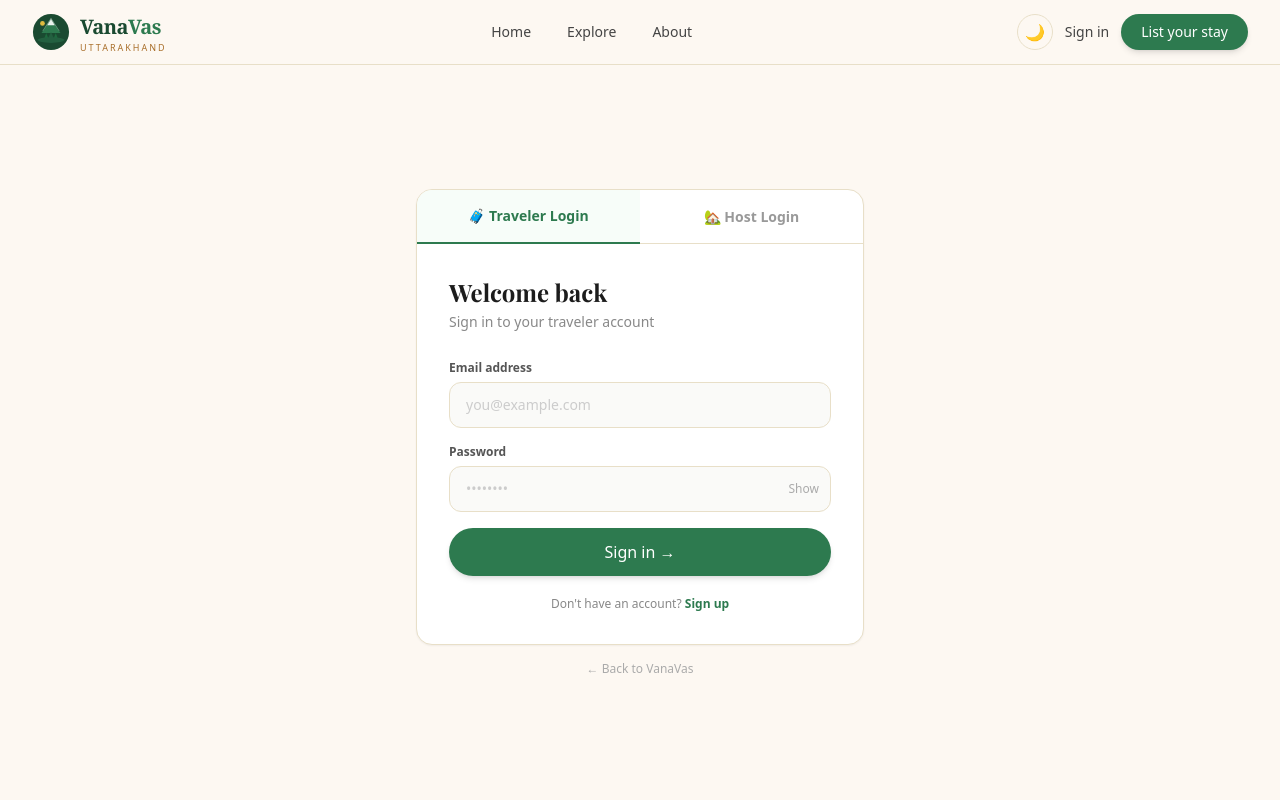
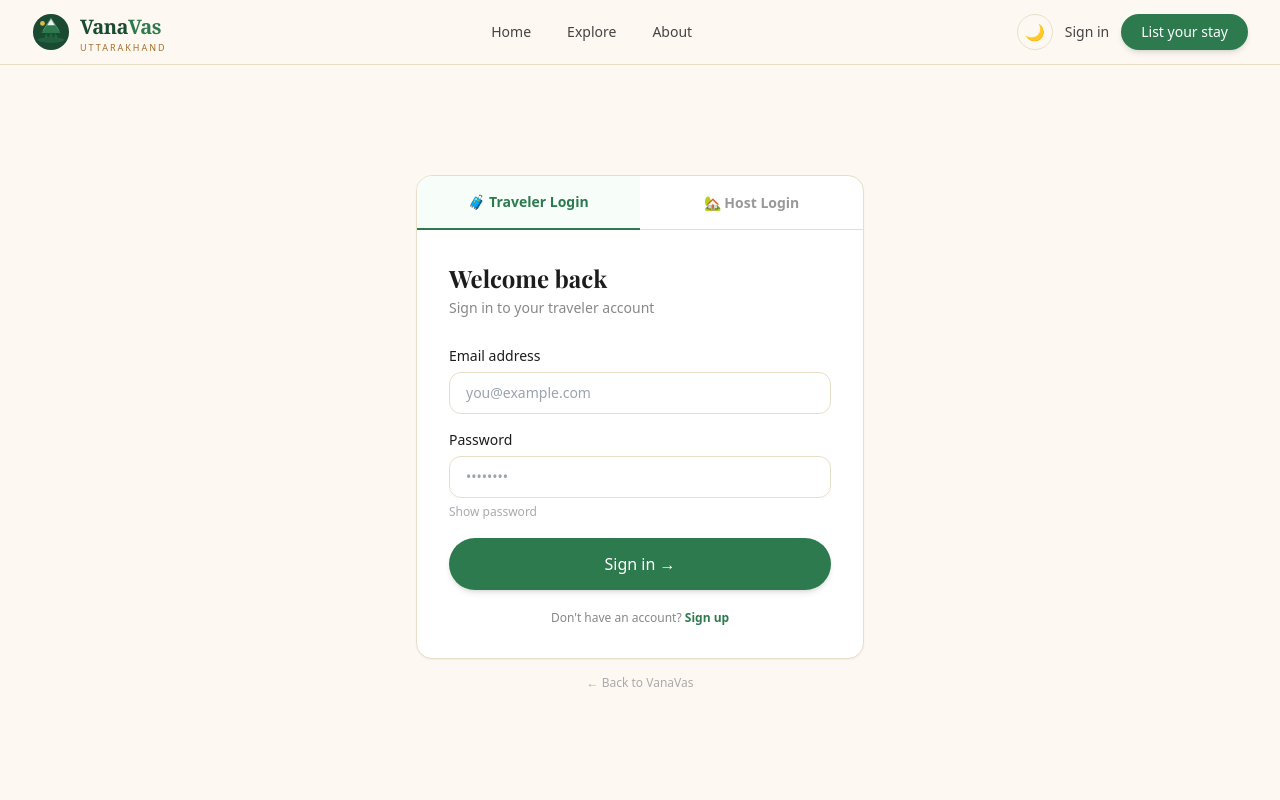
Before and after one commit to snehasharmaa912-ops/Vanvas---an-Uttarakhand-homestay-, a React (Vite) app: page /login in a window 1280 px wide. Shown: the top 800 px of the page. Built offline with nearby package versions, Linux system fonts and the light colour scheme.

Commit message:
feat: use Input Button and Toast components in Login page

```diff
--- a/src/pages/Login.jsx
+++ b/src/pages/Login.jsx
@@ -1,16 +1,41 @@
 import { useState } from 'react'
 import { Link } from 'react-router-dom'
+import { Input, Button, Toast } from '../components/ui'
+
 export default function Login() {
   const [tab,      setTab]      = useState('traveler') // 'traveler' | 'host'
   const [isSignup, setIsSignup] = useState(false)
   const [form,     setForm]     = useState({ name: '', email: '', password: '' })
+  const [errors,   setErrors]   = useState({})
   const [show,     setShow]     = useState(false)
+  const [toast,    setToast]    = useState({ visible: false, message: '', type: 'success' })
 
-  const handleChange = e => setForm(f => ({ ...f, [e.target.name]: e.target.value }))
+  const handleChange = e => {
+    const { name, value } = e.target
+    setForm(f => ({ ...f, [name]: value }))
+    setErrors(err => ({ ...err, [name]: '' }))
+  }
+
+  const validate = () => {
+    const newErrors = {}
+    if (isSignup && !form.name.trim()) newErrors.name = 'Please enter your full name'
+    if (!form.email.includes('@')) newErrors.email = 'Please enter a valid email'
+    if (form.password.length < 6) newErrors.password = 'Password must be at least 6 characters'
+    return newErrors
+  }
 
   const handleSubmit = e => {
     e.preventDefault()
-    alert(`${isSignup ? 'Sign up' : 'Sign in'} as ${tab} — backend coming in Week 4!`)
+    const newErrors = validate()
+    if (Object.keys(newErrors).length > 0) {
+      setErrors(newErrors)
+      return
+    }
+    setToast({
+      visible: true,
+      message: `${isSignup ? 'Account created' : 'Signed in'} as ${tab} — backend coming in Week 4!`,
+      type: 'success',
+    })
   }
 
   return (
@@ -52,53 +77,43 @@ export default function Login() {
             <form onSubmit={handleSubmit} className="space-y-4">
 
               {isSignup && (
-                <div>
-                  <label className="block text-xs font-semibold text-[#555] mb-1.5">Full name</label>
-                  <input
-                    type="text"
+                <Input
+                  label="Full name"
                   name="name"
                   value={form.name}
                   onChange={handleChange}
                   placeholder="Ramesh Rawat"
-                    required
-                    className="w-full border border-[#e8dfc8] focus:border-[#2d7a4f] outline-none rounded-xl px-4 py-3 text-sm text-[#1c1c1c] placeholder-[#ccc] bg-[#fafaf8]"
+                  error={errors.name}
                 />
-                </div>
               )}
 
-              <div>
-                <label className="block text-xs font-semibold text-[#555] mb-1.5">Email address</label>
-                <input
+              <Input
+                label="Email address"
                 type="email"
                 name="email"
                 value={form.email}
                 onChange={handleChange}
                 placeholder="you@example.com"
-                  required
-                  className="w-full border border-[#e8dfc8] focus:border-[#2d7a4f] outline-none rounded-xl px-4 py-3 text-sm text-[#1c1c1c] placeholder-[#ccc] bg-[#fafaf8]"
+                error={errors.email}
               />
-              </div>
 
               <div>
-                <label className="block text-xs font-semibold text-[#555] mb-1.5">Password</label>
-                <div className="relative">
-                  <input
+                <Input
+                  label="Password"
                   type={show ? 'text' : 'password'}
                   name="password"
                   value={form.password}
                   onChange={handleChange}
                   placeholder="••••••••"
-                    required
-                    className="w-full border border-[#e8dfc8] dark:border-[#2d7a4f]/30 focus:border-[#2d7a4f] outline-none rounded-xl px-4 py-3 text-sm text-[#1c1c1c] dark:text-white placeholder-[#ccc] bg-[#fafaf8] dark:bg-[#0d2b1a]"
+                  error={errors.password}
                 />
                 <button
                   type="button"
                   onClick={() => setShow(s => !s)}
-                    className="absolute right-3 top-1/2 -translate-y-1/2 text-[#aaa] hover:text-[#555] text-xs"
+                  className="text-xs text-[#aaa] hover:text-[#555] mt-1"
                 >
-                    {show ? 'Hide' : 'Show'}
+                  {show ? 'Hide password' : 'Show password'}
                 </button>
-                </div>
               </div>
 
               {/* Host extra note */}
@@ -108,9 +123,9 @@ export default function Login() {
                 </div>
               )}
 
-              <button type="submit" className="btn-primary w-full justify-center mt-2">
+              <Button variant="primary" size="lg" type="submit" className="w-full">
                 {isSignup ? 'Create account' : 'Sign in'} →
-              </button>
+              </Button>
             </form>
 
             {/* Toggle signup/login */}
@@ -131,6 +146,13 @@ export default function Login() {
           <Link to="/" className="hover:text-[#555] transition-colors">← Back to VanaVas</Link>
         </p>
       </div>
+
+      <Toast
+        message={toast.message}
+        type={toast.type}
+        isVisible={toast.visible}
+        onClose={() => setToast(t => ({ ...t, visible: false }))}
+      />
     </div>
   )
                 }
```
Lines whose indentation alone changed are shown as unchanged.
